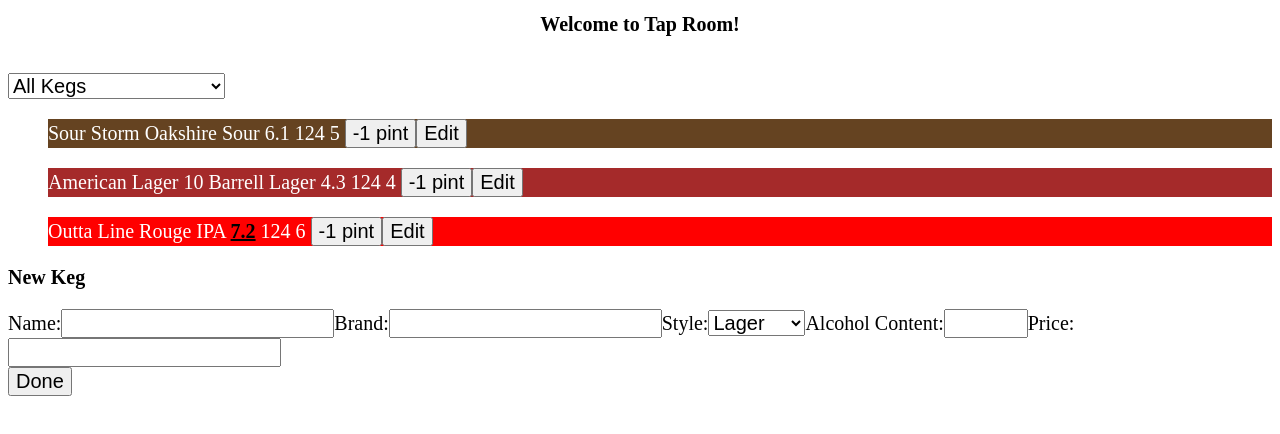
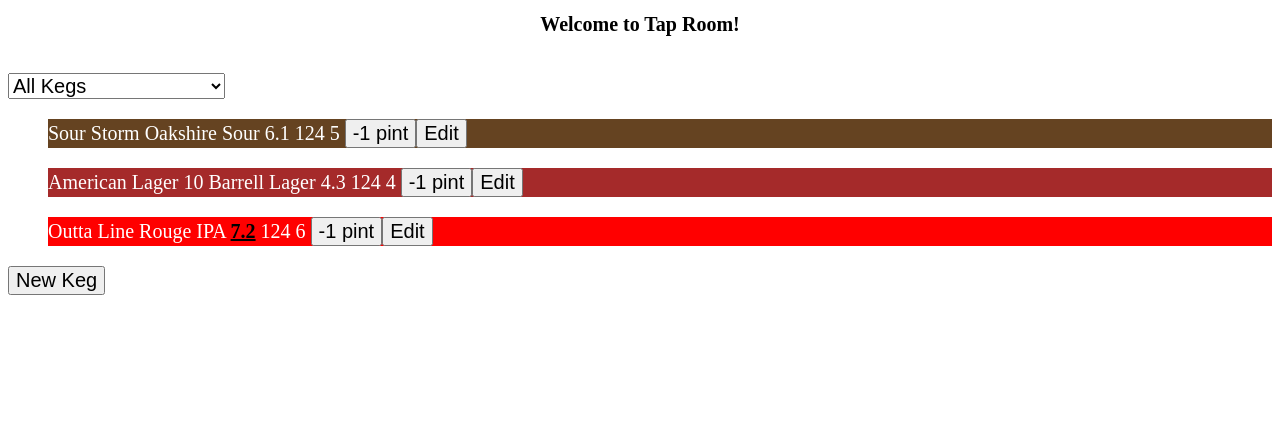
Before and after one commit to claramunro-zz/Keg-Levels-Angular, an Angular app: page / in a window 1280 px wide. Shown: the top 434 px of the page. Built offline with nearby package versions, Linux system fonts and the light colour scheme.

Commit message:
add buttons to show and hide new keg form

```diff
--- a/src/app/app.component.ts
+++ b/src/app/app.component.ts
@@ -16,7 +16,6 @@
   ];
   selectedKeg: Keg = null;
 
-
   editKeg(clickedKeg: Keg){
     this.selectedKeg = clickedKeg;
   }
@@ -27,6 +26,5 @@
 
   addToList(newKeg: Keg){
     this.masterKegList.push(newKeg);
-    console.log(this.masterKegList);
   }
 }
--- a/src/app/new-keg/new-keg.component.html
+++ b/src/app/new-keg/new-keg.component.html
@@ -1,5 +1,8 @@
 <div>
-
+<div *ngIf="!newKeg">
+  <button (click)="showForm()">New Keg</button>
+</div>
+<div *ngIf="newKeg">
     <h3>New Keg</h3>
     <label for="name">Name:</label>
     <input #name  ng-required="required">
@@ -30,4 +33,6 @@
     <br>
 
     <button (click)="addNewKeg(name.value, brand.value, style.value, alcoholContent.value, price.value); name.value=''; brand.value=''; style.value=''; alcoholContent.value=''; price.value='';">Done</button>
+    <button (click)="showForm()">Cancel</button>
   </div>
+</div>
--- a/src/app/new-keg/new-keg.component.ts
+++ b/src/app/new-keg/new-keg.component.ts
@@ -10,10 +10,15 @@
 export class NewKegComponent{
 
   @Output() clickedSave = new EventEmitter();
+  newKeg: boolean = false;
 
   addNewKeg(name: string, brand: string, style: string, alcoholContent: number, price: number){
     let newKeg: Keg = new Keg(name, brand, beerStyles[style], alcoholContent, price);
     this.clickedSave.emit(newKeg);
+    this.newKeg = false;
   }
 
+  showForm(){
+    this.newKeg = !this.newKeg;
+  }
 }
```
Lines whose indentation alone changed are shown as unchanged.
